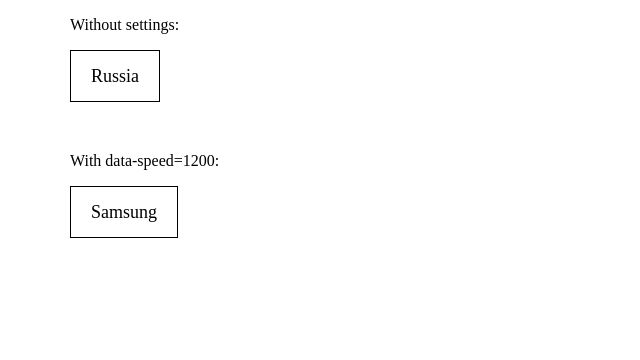
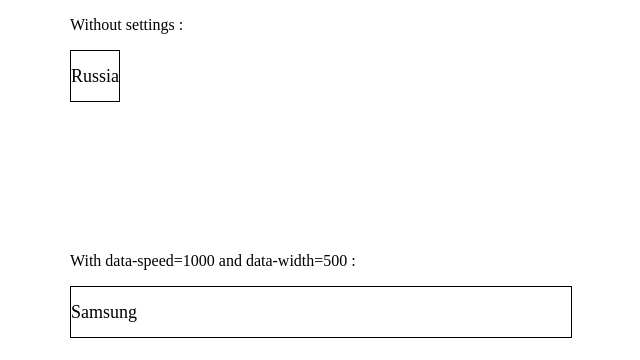
Before and after one commit to KostyaD/selective, a plain HTML site: page index.html in a window 1280 px wide. Shown: the whole page, without its empty margins (120-760 px from the left). Drawn offline with nearby package versions, Linux system fonts and the light colour scheme.

Commit message:
Width and Close
Added one option 'width' and Click everywhere closes the selective
options

```diff
--- a/css/jquery.selective.css
+++ b/css/jquery.selective.css
@@ -1,3 +1,7 @@
+.selective-wrap {
+	display: inline-block;
+}
+
 .selective {
 	position: relative;
 	font-size: 18px;
@@ -8,21 +12,18 @@
 	line-height: 50px;
 }
 
-.selected {
-	padding: 0 20px 0 20px;
-}
-
 .options {
 	display: none;
 	position: absolute;
 	border: 1px solid;
+	left: -1px;
 }
 
 .option {
 	position: relative;
 	line-height: 50px;
 	height: 50px;
-	padding: 0 20px 0 20px;
+	width: 100%;
 	background: #ffffff;
 	z-index: 2;
 }
--- a/index.html
+++ b/index.html
@@ -9,8 +9,8 @@
     <body>
 
         <div style="width: 900px; margin: 0 auto;">
-	        <div style="margin-bottom: 50px">
-	        	<p>Without settings:</p>
+	        <div style="margin-bottom: 150px">
+	        	<p>Without settings :</p>
 		        <select>
 		        	<option value="1">Russia</option>
 		        	<option value="2">USA</option>
@@ -19,9 +19,9 @@
 		        </select>
 	        </div>
 
-	        <div style="margin-bottom: 50px">
-	        	<p>With data-speed=1200:</p>
-		        <select data-speed="1200">
+	        <div>
+	        	<p>With data-speed=1000 and data-width=500 :</p>
+		        <select data-speed="1200" data-width="500">
 		        	<option value="1">Samsung</option>
 		        	<option value="2">Nokia</option>
 		        	<option value="3">Apple</option>
--- a/js/jquery.selective.js
+++ b/js/jquery.selective.js
@@ -6,9 +6,11 @@
 		{
 			var data = {};
 			if($(this).data('speed')) { data.speed = $(this).data('speed'); };
+			if($(this).data('width')) { data.width = $(this).data('width'); };
 
 	  		var def = $.extend( {
-		      	'speed' : 100
+		      	'speed' : 100,
+		      	'width' : 'auto'
 		    }, options, data);
 
 	  		var _select = $(this);
@@ -33,9 +35,11 @@
 			var selected_str = $(_select).find('option[value=' + selected_val + ']').html();
 			var selected = '<div class="selected">' + selected_str + '</div>';
 			var selectVal = '<div class="selective">' + selected + '<div class="options">' + options + '</div></div>';
-			$(_select).parent().append(selectVal);
+			$(_wrap).append(selectVal);
+			$(_wrap).find('.selective').css('width', def.width);
+			$(_wrap).find('.options').css('width', def.width);
+
       		var count = 0;
-
 			$(_wrap).on('click', '.selected', function(event){
 				if(count == 0) {
 					$(_wrap).find('.options').slideDown(def.speed);
@@ -51,7 +55,7 @@
 				var valueid = $(this).data('id');
 				$(_select).val(valueid);
 				var optionVal = $(this).html();
-				$(_wrap).find('.selected').html(optionVal)
+				$(_wrap).find('.selected').html(optionVal);
 				$(_wrap).find('.options').slideUp(def.speed, function(){
 					optionlist = [];
 					getOptions();
@@ -60,6 +64,14 @@
 				});
 				count = 0;
 			});
+
+			$('html').click(function(e) {
+				if(!$(e.target).hasClass('selected') && !$(e.target).hasClass('option'))
+				{
+					$(_wrap).find('.options').slideUp(def.speed);
+			    	count = 0;
+				}
+			});
 		});
 	};
 })(jQuery);
```
Also changed, not shown: 1 other file.
